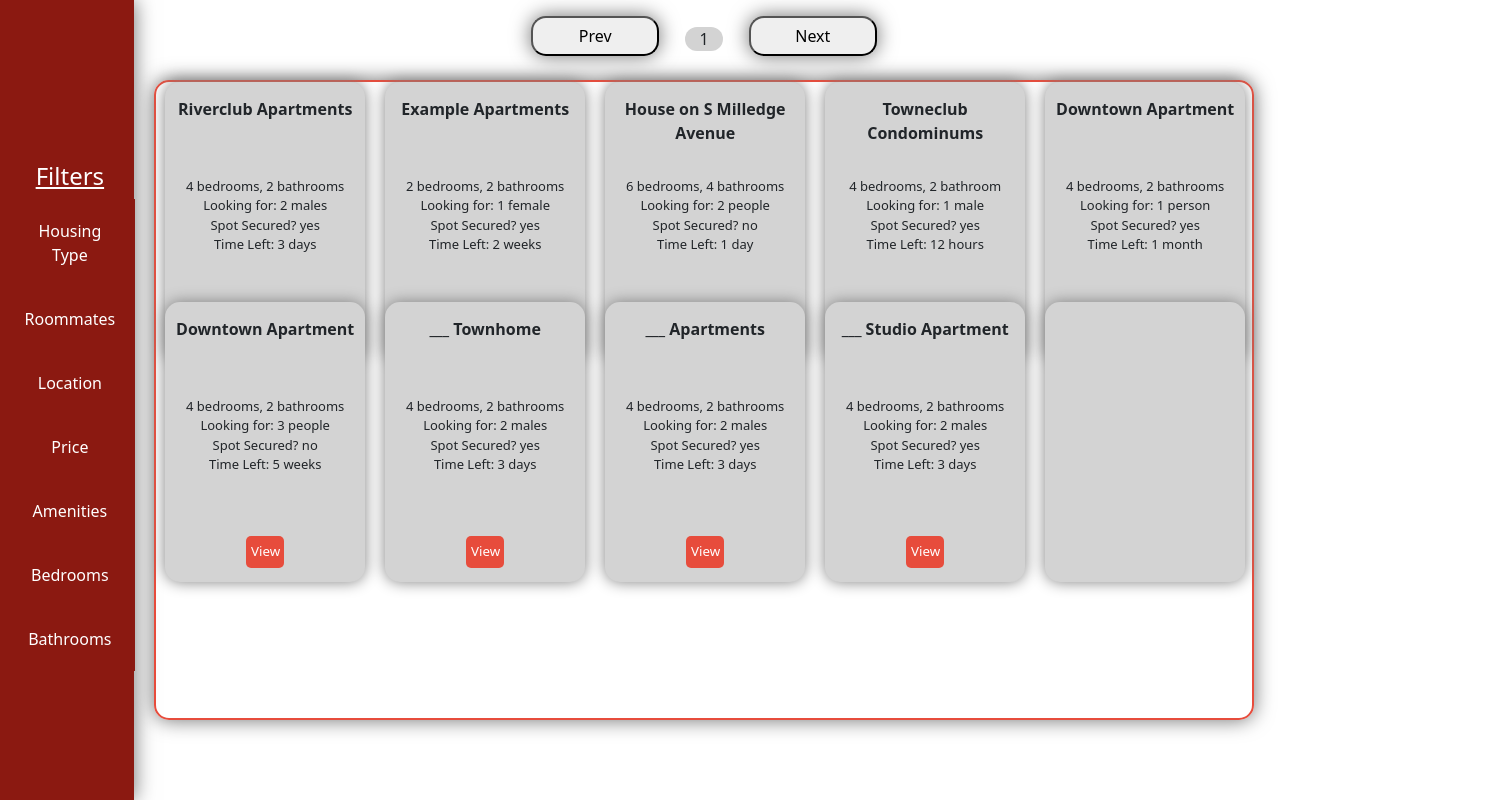
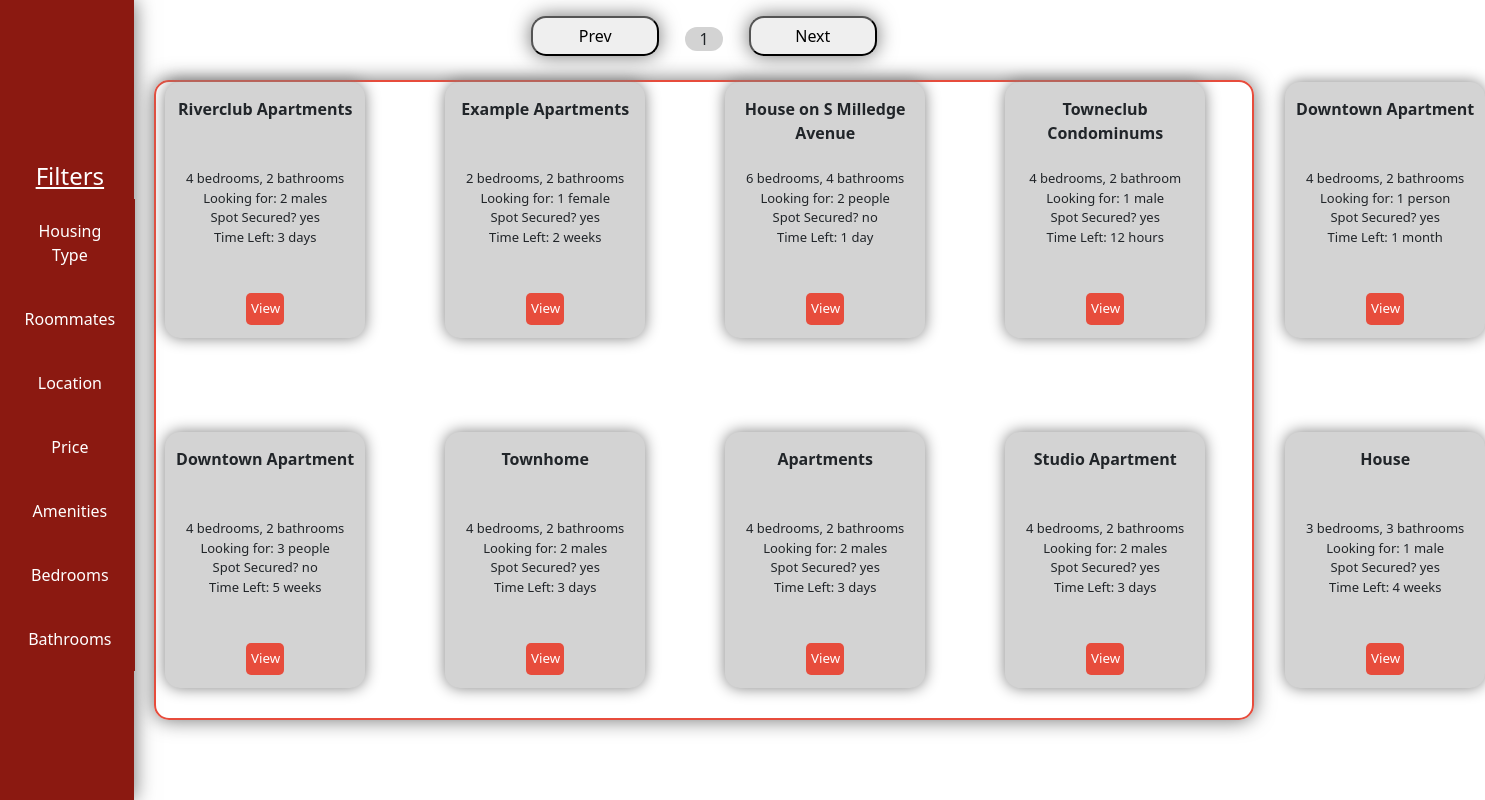
Before and after one commit to acm-uga/openSourceSpring23, a React (Create React App) app in the folder my-app/: page /housing in a window 1280 px wide. Shown: the part 208-1008 px from the top of the page, 1485 px wide, since content can reach past the window. Built offline with nearby package versions, Linux system fonts and the light colour scheme.

Commit message:
housing page fixed up

```diff
--- a/my-app/src/components/HousingPage/HousingPage.css
+++ b/my-app/src/components/HousingPage/HousingPage.css
@@ -56,8 +56,8 @@
   height: 80vh;
   width: 86vw;
   display: inline-grid;
-  grid-template-columns: repeat(5, 220px);
-  grid-template-rows: repeat(3, 220px);
+  grid-template-columns: repeat(5, 280px);
+  grid-template-rows: repeat(2, 350px);
   position: absolute;
   padding-left: 0.75%;
   left: 12%;
@@ -70,7 +70,7 @@
   background-color: lightgray;
   padding-top: 15px;
   width: 15.625vw;
-  height: 35vh;
+  height: 32vh;
   position: relative;
   display: inline-grid;
   grid-template-rows: 30% 70%;
--- a/my-app/src/components/HousingPage/HousingPage.jsx
+++ b/my-app/src/components/HousingPage/HousingPage.jsx
@@ -201,7 +201,7 @@ function HousingPage() {
         </div>
 
         <div className="post">
-          <p className="post-title">___ Townhome</p>
+          <p className="post-title"> Townhome</p>
           <p className="description">
             4 bedrooms, 2 bathrooms
             <br />
@@ -217,7 +217,7 @@ function HousingPage() {
         </div>
 
         <div className="post">
-          <p className="post-title">___ Apartments</p>
+          <p className="post-title"> Apartments</p>
           <p className="description">
             4 bedrooms, 2 bathrooms
             <br />
@@ -233,7 +233,7 @@ function HousingPage() {
         </div>
 
         <div className="post">
-          <p className="post-title">___ Studio Apartment</p>
+          <p className="post-title"> Studio Apartment</p>
           <p className="description">
             4 bedrooms, 2 bathrooms
             <br />
@@ -249,14 +249,19 @@ function HousingPage() {
         </div>
 
         <div className="post">
-          <p className="post-title" />
+          <p className="post-title"> House </p>
           <p className="description">
+            3 bedrooms, 3 bathrooms
             <br />
-
+            Looking for: 1 male
             <br />
-
+            Spot Secured? yes
             <br />
+            Time Left: 4 weeks
           </p>
+          <button type="submit" className="view-post-button">
+            View
+          </button>
         </div>
       </div>
     </div>
```
